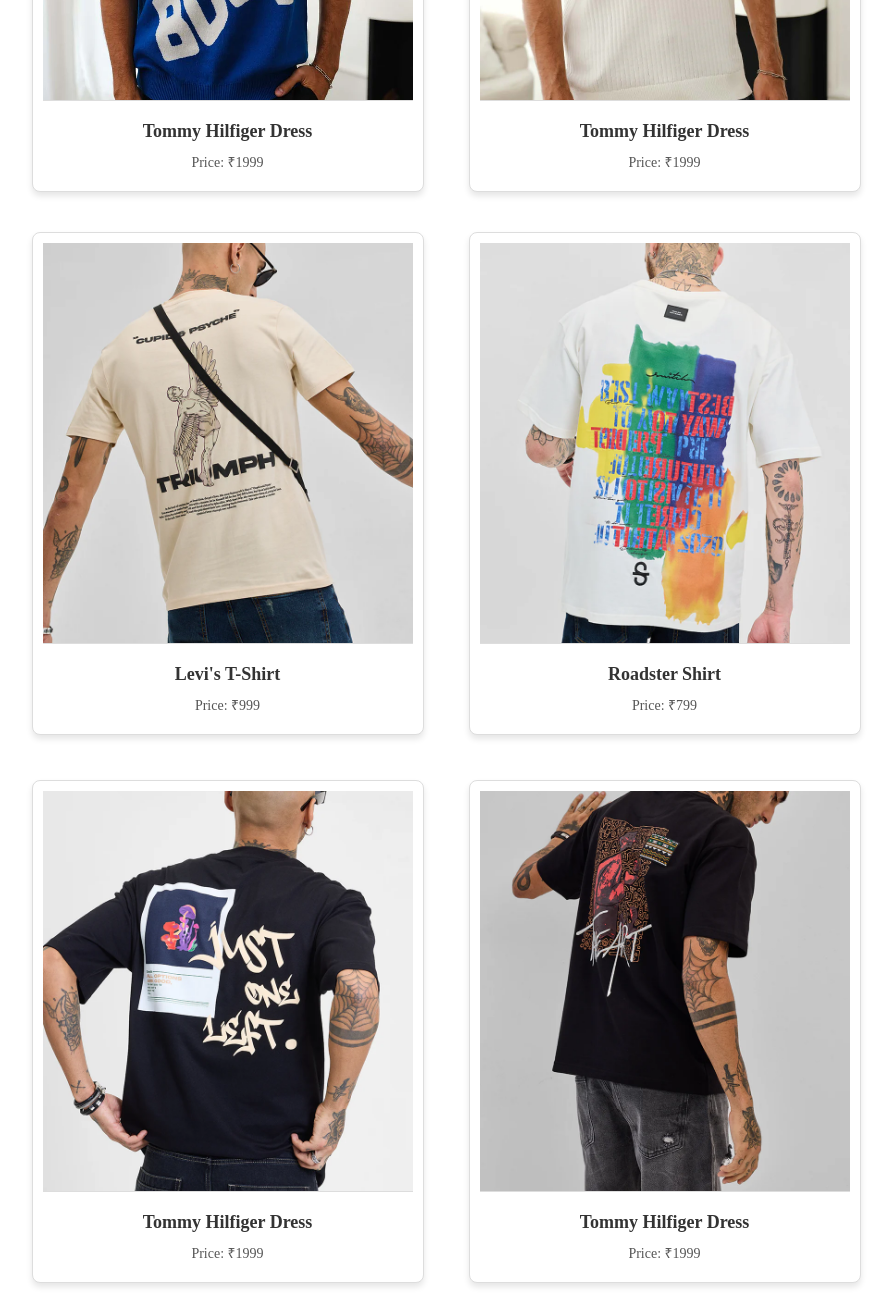
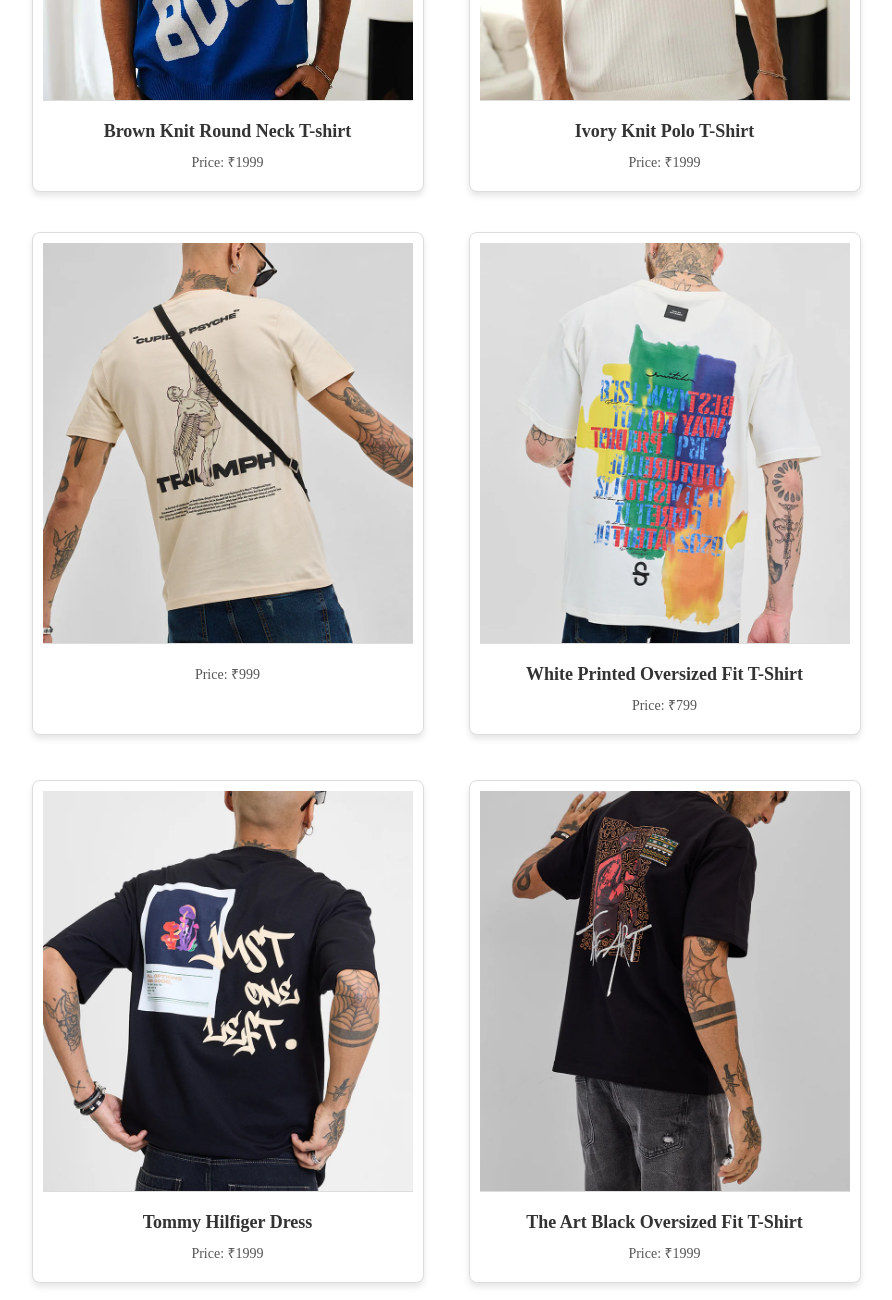
Before and after one commit to ManikaKutiyal/Ecommerce, a plain HTML site: page men.html in a window 1280 px wide. Shown: the part 1540-2840 px from the top of the page, without its empty margins (194-1086 px from the left). Drawn offline with Linux system fonts and the light colour scheme.

Commit message:
Update men.html

```diff
--- a/men.html
+++ b/men.html
@@ -98,7 +98,7 @@
             <img src="photos/outfit3a.webp" alt="Product Back" class="back-image">
         </div>
         <div class="product-info">
-            <h3>Tommy Hilfiger Dress</h3>
+            <h3>Brown Knit Round Neck T-shirt </h3>
             <p>Price: ₹1999</p>
         </div>
     </div>
@@ -108,7 +108,7 @@
             <img src="photos/outfit4b.webp" alt="Product Back" class="back-image">
         </div>
         <div class="product-info">
-            <h3>Tommy Hilfiger Dress</h3>
+            <h3>Ivory Knit Polo T-Shirt</h3>
             <p>Price: ₹1999</p>
         </div>
     </div>
@@ -120,7 +120,7 @@
             <img src="photos/outfit5b.webp" alt="Product Back" class="back-image">
         </div>
         <div class="product-info">
-            <h3>Levi's T-Shirt</h3>
+            <h3></h3>
             <p>Price: ₹999</p>
         </div>
     </div>
@@ -131,7 +131,7 @@
             <img src="photos/outfit6b.webp" alt="Product Back" class="back-image">
         </div>
         <div class="product-info">
-            <h3>Roadster Shirt</h3>
+            <h3>White Printed Oversized Fit T-Shirt</h3>
             <p>Price: ₹799</p>
         </div>
     </div>
@@ -152,7 +152,7 @@
             <img src="photos/outfit8b.webp" alt="Product Back" class="back-image">
         </div>
         <div class="product-info">
-            <h3>Tommy Hilfiger Dress</h3>
+            <h3>The Art Black Oversized Fit T-Shirt</h3>
             <p>Price: ₹1999</p>
         </div>
     </div>
```
